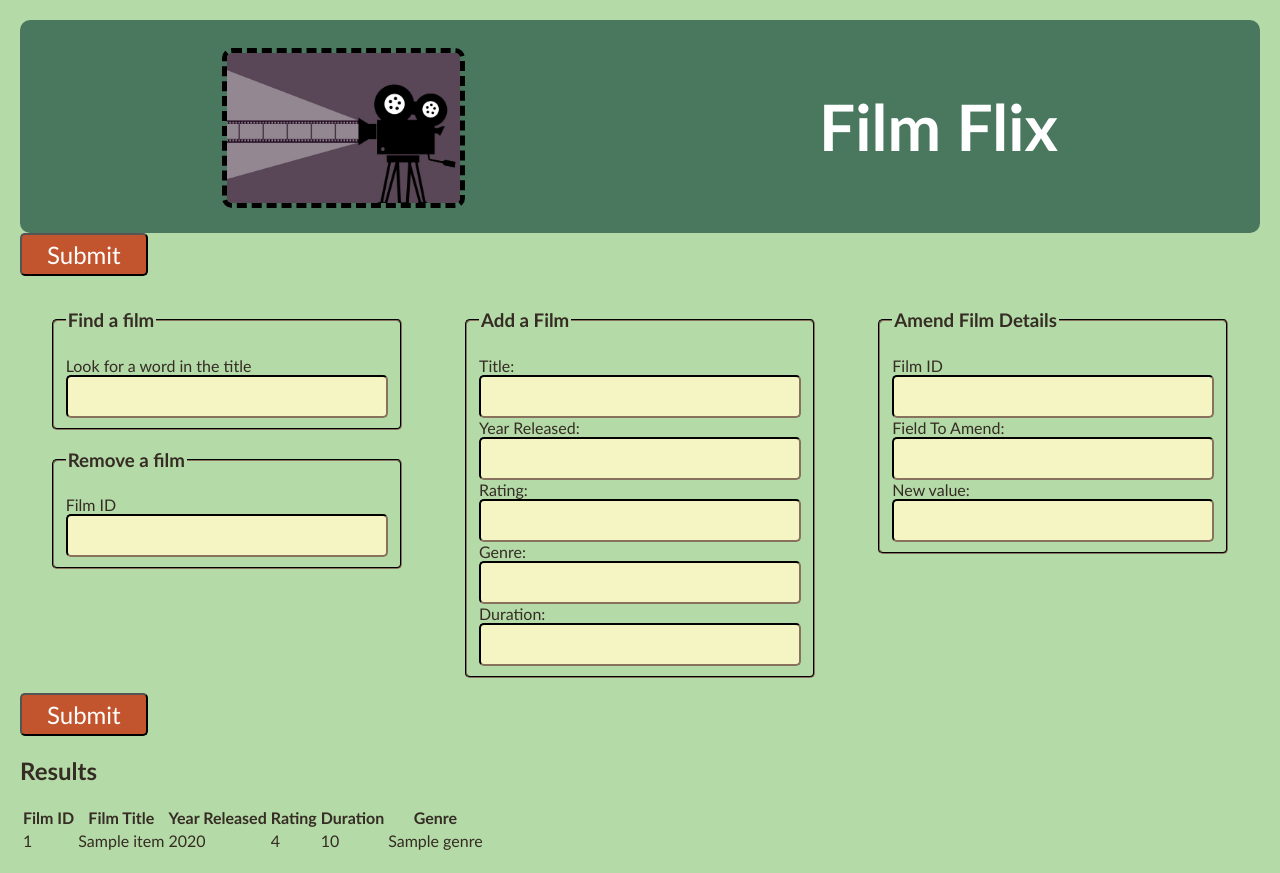
After one commit to annwyl21/FilmFlixUI, a Flask app: page /admin in a window 1280 px wide. The commit adds this page. Run offline with Flask 3, Linux system fonts and the light colour scheme; a database or web service that is not in the repository returns one stand-in record (values such as "Sample title"); data that the repository does not hold is empty.

Commit message:
add admin page and display tail of data on home page

```diff
--- a/application/api_connections.py
+++ b/application/api_connections.py
@@ -15,6 +15,27 @@ class ApiConnect():
 
 		films = response
 		return films
+
+	def get_tail(self):
+		path = 'api/films'
+		url = self.endpoint + path
+
+		request = requests.get(url)
+		response = request.json()
+
+		films = response
+		tail = films[-5:]
+		return tail
+
+	def populate_field_selection(self):
+		path = 'api/populate'
+		url = self.endpoint + path
+
+		request = requests.get(url)
+		response = request.json()
+
+		selections = response
+		return selections
 
 	def check_film(self, word_to_lookup):
 		path = 'api/check'
--- a/application/routes.py
+++ b/application/routes.py
@@ -8,7 +8,31 @@ my_api = ApiConnect()
 
 @app.route('/', methods=['GET', 'POST'])
 def index():
+	films = my_api.get_tail()
+	error = ''
+	selections = {}
+	form = DetailsForm()
+
+	if request.method == 'POST':
+		word_to_lookup = form.word_to_lookup.data
+
+		if word_to_lookup:
+			check = {'word': word_to_lookup}
+			films_found = my_api.check_film(check)
+
+		else:
+			error = 'Required Information Incomplete'
+		films = my_api.get_tail()
+		return render_template('index.html', form=form, films=films, films_found=films_found)
+
+	return render_template('index.html', form=form, films=films, message=error, confirmation='')
+
+@app.route('/admin', methods=['GET', 'POST'])
+def admin():
 	films = my_api.get_films()
+	selections = my_api.populate_field_selection()
+	ratings = selections['distinct_ratings']
+	genres = selections['distinct_genres']
 	error = ''
 	form = DetailsForm()
 
@@ -42,6 +66,6 @@ def index():
 		else:
 			error = 'Required Information Incomplete'
 		films = my_api.get_films()
-		return render_template('index.html', form=form, films=films, confirmation=confirm)
+		return render_template('admin.html', form=form, films=films, confirmation=confirm)
 
-	return render_template('index.html', form=form, films=films, message=error, confirmation='')
+	return render_template('admin.html', form=form, films=films, message=error, confirmation='', ratings=ratings, genres=genres)
--- a/application/static/style.css
+++ b/application/static/style.css
@@ -35,9 +35,19 @@ button {
 	color: var(--white);
 	border-radius: 5px;
 	font-family: 'Trebuchet MS', 'Lucida Sans Unicode', 'Lucida Grande', 'Lucida Sans', Arial, sans-serif;
-	padding: 0px 25px;
-	font-size: 3rem;
+	padding: 5px 25px;
+	font-size: 1.5rem;
 	font-weight: 400;
+}
+
+#admin {
+	background-color: rgba(128, 0, 128, 0.173);
+	font-weight: 100;
+}
+
+:any-link {
+	color: var(--white);
+	text-decoration: none;
 }
 
 fieldset {
@@ -65,8 +75,15 @@ input {
 }
 
 img {
-	max-height: 200px;
+	max-height: 150px;
 	border-radius: 50%;
+}
+
+#film {
+	border-radius: 10px;
+	border-style: dashed;
+	border-width: 5px;
+	border-color: black;
 }
 
 @media screen and (max-width: 1200px){
--- /dev/null
+++ b/application/templates/admin.html
@@ -0,0 +1,120 @@
+{% extends 'layout.html' %}
+
+{% block main_content %}
+
+<div class="title">
+
+	<img id="film" src="../static/cinema-4153289_1280.jpg" alt="Film Image by Mohamed Hassan from Pixabay">
+
+	<h1>Film Flix</h1>
+</div>
+
+<div class="menu">
+	<button type="submit">Submit</button>
+</div>
+
+	<div class="database">
+
+		<div class="form">
+			{{ message }}
+			<form method="POST" action="">
+			{{ form.hidden_tag() }}
+
+			<div class="my_fieldsets">
+				<div>
+					<fieldset>
+						<legend><h3>Find a film</h3></legend>
+						<label for="word_to_lookup">Look for a word in the title</label>
+						<br>
+						<input type="text" id="word_to_lookup" name="word_to_lookup">
+						<br>
+					</fieldset>
+					<fieldset>
+						<legend><h3>Remove a film</h3></legend>
+						<label for="id_to_delete">Film ID</label>
+						<br>
+						<input type="number" id="id_to_delete" name="id_to_delete">
+						<br>
+					</fieldset>
+				</div>
+
+				<div>
+					<fieldset>
+						<legend><h3>Add a Film</h3></legend>
+						<label for="title">Title:</label>
+						<br>
+						<input type="text" id="title" name="title">
+						<br>
+						<label for="year_released">Year Released:</label>
+						<br>
+						<input type="number" id="year_released" name="year_released" min="1880">
+						<br>
+						<label for="rating">Rating:</label>
+						<br>
+						<input type="text" id="rating" name="rating">
+						<br>
+						<label for="genre">Genre:</label>
+						<br>
+						<input type="text" id="genre" name="genre">
+						<br>
+						<label for="duration">Duration:</label>
+						<br>
+						<input type="number" id="duration" name="duration">
+						<br>
+					</fieldset>
+				</div>
+
+				<div>
+					<fieldset>
+						<legend><h3>Amend Film Details</h3></legend>
+						<label for="film_id">Film ID</label>
+						<br>
+						<input type="number" id="film_id" name="film_id">
+						<br>
+						<label for="fieldname">Field To Amend:</label>
+						<br>
+						<input type="text" id="fieldname" name="fieldname">
+						<br>
+						<label for="fieldvalue">New value:</label>
+						<br>
+						<input type="text" id="fieldvalue" name="fieldvalue">
+						<br>
+					</fieldset>
+				</div>
+
+
+
+
+			</div>
+
+			<button type="submit">Submit</button>
+		</form>
+		</div>
+
+		<div>
+			<h2>Results {{ confirmation }}</h2>
+			<table>
+				<tr>
+					<th>Film ID</th>
+					<th>Film Title</th>
+					<th>Year Released</th>
+					<th>Rating</th>
+					<th>Duration</th>
+					<th>Genre</th>
+				</tr>
+				{% for film in films %}
+				<tr>
+					<td>{{ film['id'] }}</td>
+					<td>{{ film['title'] }}</td>
+					<td>{{ film['year_released'] }}</td>
+					<td>{{ film['rating'] }}</td>
+					<td>{{ film['duration'] }}</td>
+					<td>{{ film['genre'] }}</td>
+				</tr>
+				{% endfor %}
+			</table>
+		</div>
+
+	</div>
+
+{% endblock %}
--- a/application/templates/layout.html
+++ b/application/templates/layout.html
@@ -7,6 +7,7 @@
 	<title>FilmFlix</title>
 </head>
 <body>
+
 	{% block main_content %}
 
 	{% endblock %}
```
Also changed, not shown: application/templates/index.html (+43 -56 lines).
